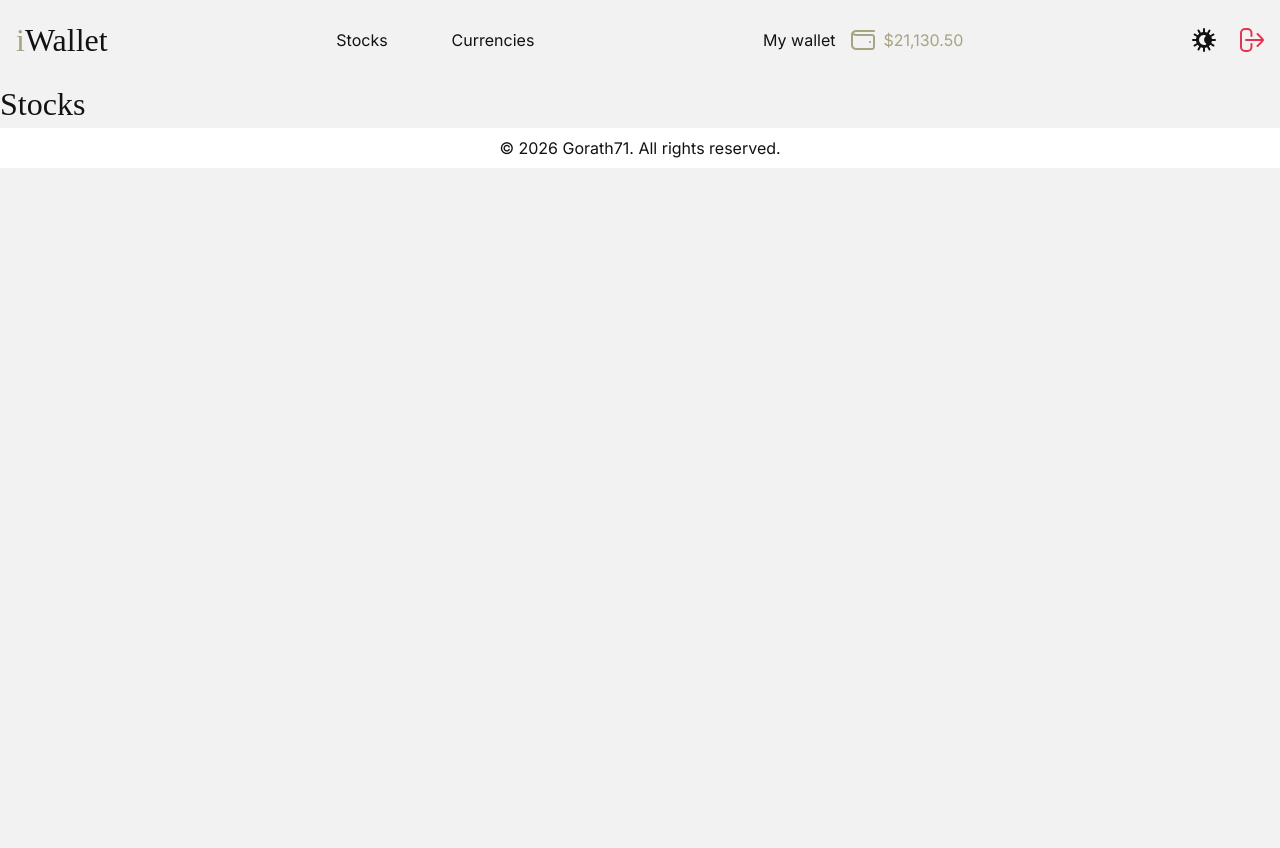
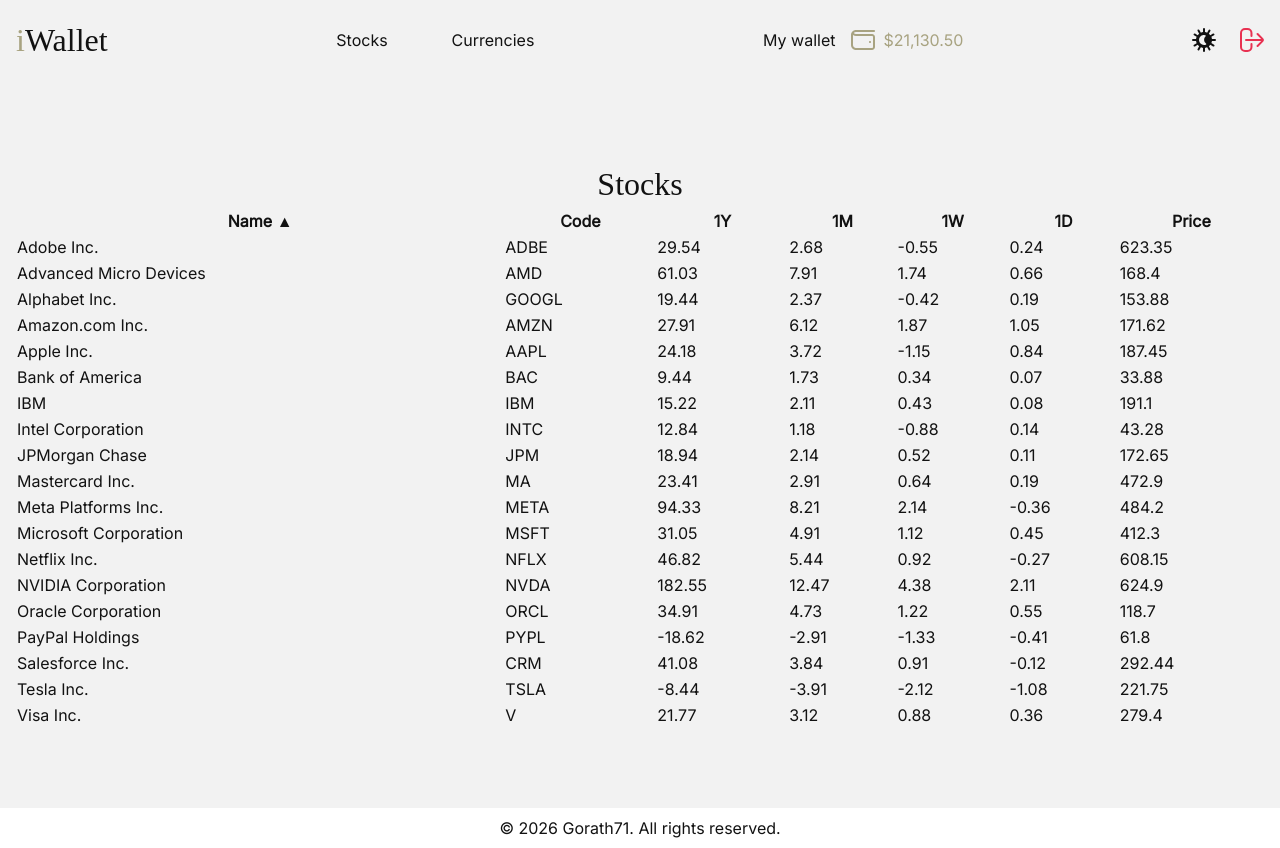
Before and after one commit to Gorath71/react_and_tailwindcss, a React (Vite) app: page /stocks in a window 1280 px wide. Before the commit the page ends 800 px from the top, so only its background shows below. Built offline with nearby package versions, Linux system fonts and the light colour scheme; a web font is replaced by a local one.

Commit message:
feat: basic data display with sorting

```diff
--- /dev/null
+++ b/src/components/DataDisplay.jsx
@@ -0,0 +1,106 @@
+import React, { useState } from 'react'
+
+const DataDisplay = ({ data }) => {
+    const [sortBy, setSortBy] = useState("name");
+    const [ascendingSort, setAscendingSort] = useState(true);
+    const [search, setSearch] = useState("");
+
+    const setSorting = (columnName) => {
+        if (sortBy !== columnName) {
+            setSortBy(columnName);
+            setAscendingSort(true);
+        } else {
+            setAscendingSort(!ascendingSort);
+        }
+    }
+
+    const sortData = (data) => {
+        if (!data) return [];
+
+        if (["name", "symbol"].includes(sortBy)) {
+            return [...data].sort((a, b) =>
+            ascendingSort
+                ? a[sortBy].localeCompare(b[sortBy])
+                : b[sortBy].localeCompare(a[sortBy])
+            );
+        }
+
+        if (["year", "month", "week", "day"].includes(sortBy)) {
+            return [...data].sort((a, b) =>
+            ascendingSort
+                ? a.change_percent[sortBy] - b.change_percent[sortBy]
+                : b.change_percent[sortBy] - a.change_percent[sortBy]
+            );
+        }
+
+        if (sortBy === "price_current") {
+            return [...data].sort((a, b) =>
+            ascendingSort
+                ? a.price_current - b.price_current
+                : b.price_current - a.price_current
+            );
+        }
+
+        return data;
+    };
+
+    const sortedData = sortData(data);
+
+    const sortArrow = (column) => {
+        if (sortBy !== column) return null;
+            return ascendingSort ? " ▲" : " ▼";
+    };
+
+  return (
+    <>
+        <table>
+            <thead>
+                <tr>
+                    <th onClick={() => setSorting("name")}>
+                    Name{sortArrow("name")}
+                    </th>
+
+                    <th onClick={() => setSorting("symbol")}>
+                    Code{sortArrow("symbol")}
+                    </th>
+
+                    <th onClick={() => setSorting("year")}>
+                    1Y{sortArrow("year")}
+                    </th>
+
+                    <th onClick={() => setSorting("month")}>
+                    1M{sortArrow("month")}
+                    </th>
+
+                    <th onClick={() => setSorting("week")}>
+                    1W{sortArrow("week")}
+                    </th>
+
+                    <th onClick={() => setSorting("day")}>
+                    1D{sortArrow("day")}
+                    </th>
+
+                    <th onClick={() => setSorting("price_current")}>
+                    Price{sortArrow("price_current")}
+                    </th>
+                </tr>
+            </thead>
+            <tbody>
+                {sortedData.map(e => (
+                    <tr key={e.symbol}>
+                        <td>{e.name}</td>
+                        <td>{e.symbol}</td>
+                        <td>{e.change_percent.year}</td>
+                        <td>{e.change_percent.month}</td>
+                        <td>{e.change_percent.week}</td>
+                        <td>{e.change_percent.day}</td>
+                        <td>{e.price_current}</td>
+                    </tr>
+                ))}
+            </tbody>
+        </table>
+    </>
+  )
+}
+
+export default DataDisplay
--- /dev/null
+++ b/src/components/SearchBar.jsx
@@ -0,0 +1,9 @@
+import React from 'react'
+
+const SearchBar = () => {
+  return (
+    <div>SearchBar</div>
+  )
+}
+
+export default SearchBar
--- a/src/pages/Stocks.jsx
+++ b/src/pages/Stocks.jsx
@@ -1,8 +1,15 @@
 import React from 'react'
+import data from "../data/stocks.json"
+import DataDisplay from '../components/DataDisplay'
 
 const Stocks = () => {
   return (
-    <h3>Stocks</h3>
+    <main className='flex justify-center p-4'>
+      <div className='w-full max-w-screen-xl flex flex-col gap-15 pt-16 pb-16'>
+        <h3 className='text-center'>Stocks</h3>
+        <DataDisplay data={data} />
+      </div>
+    </main>
   )
 }
 
```
